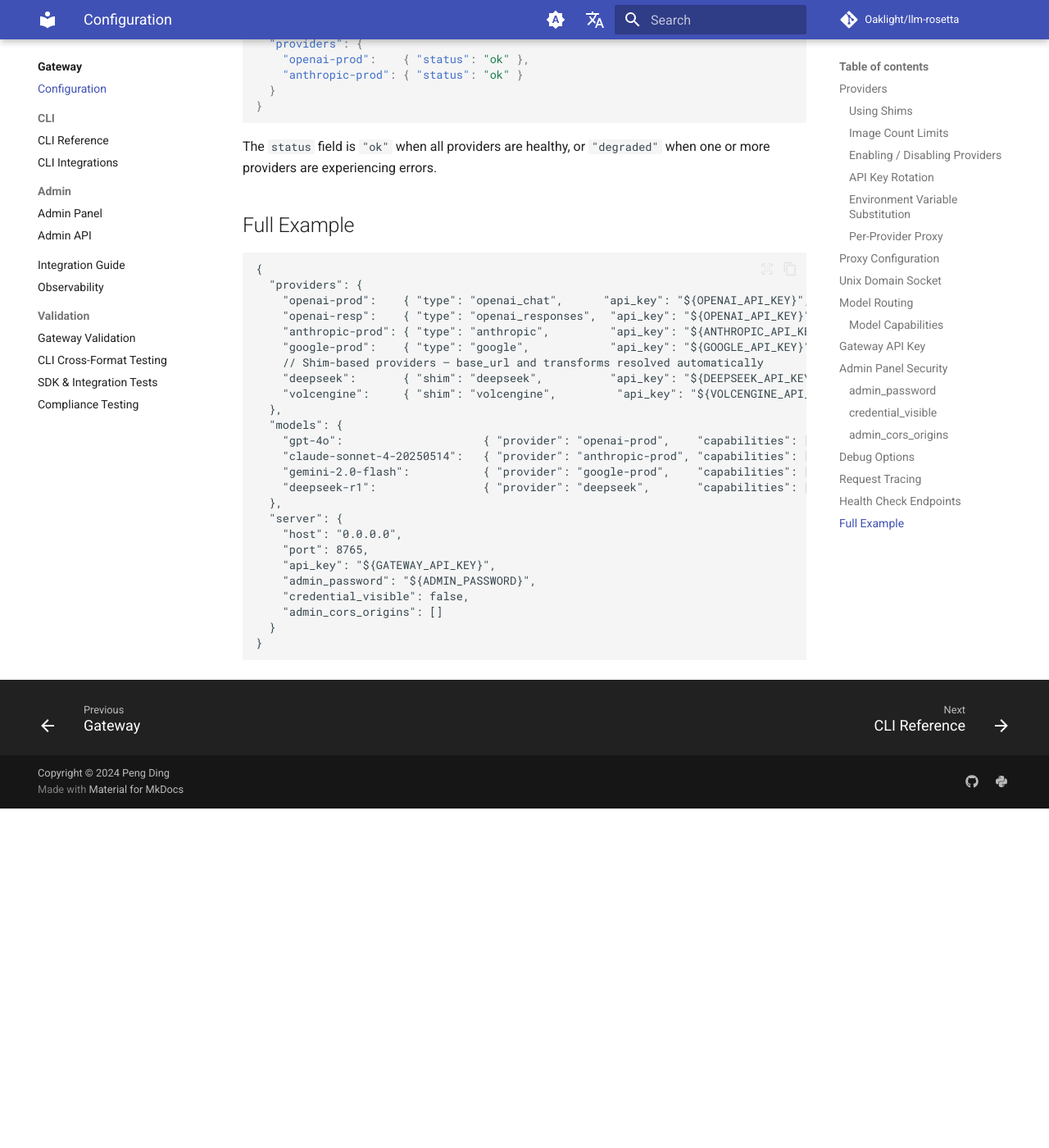
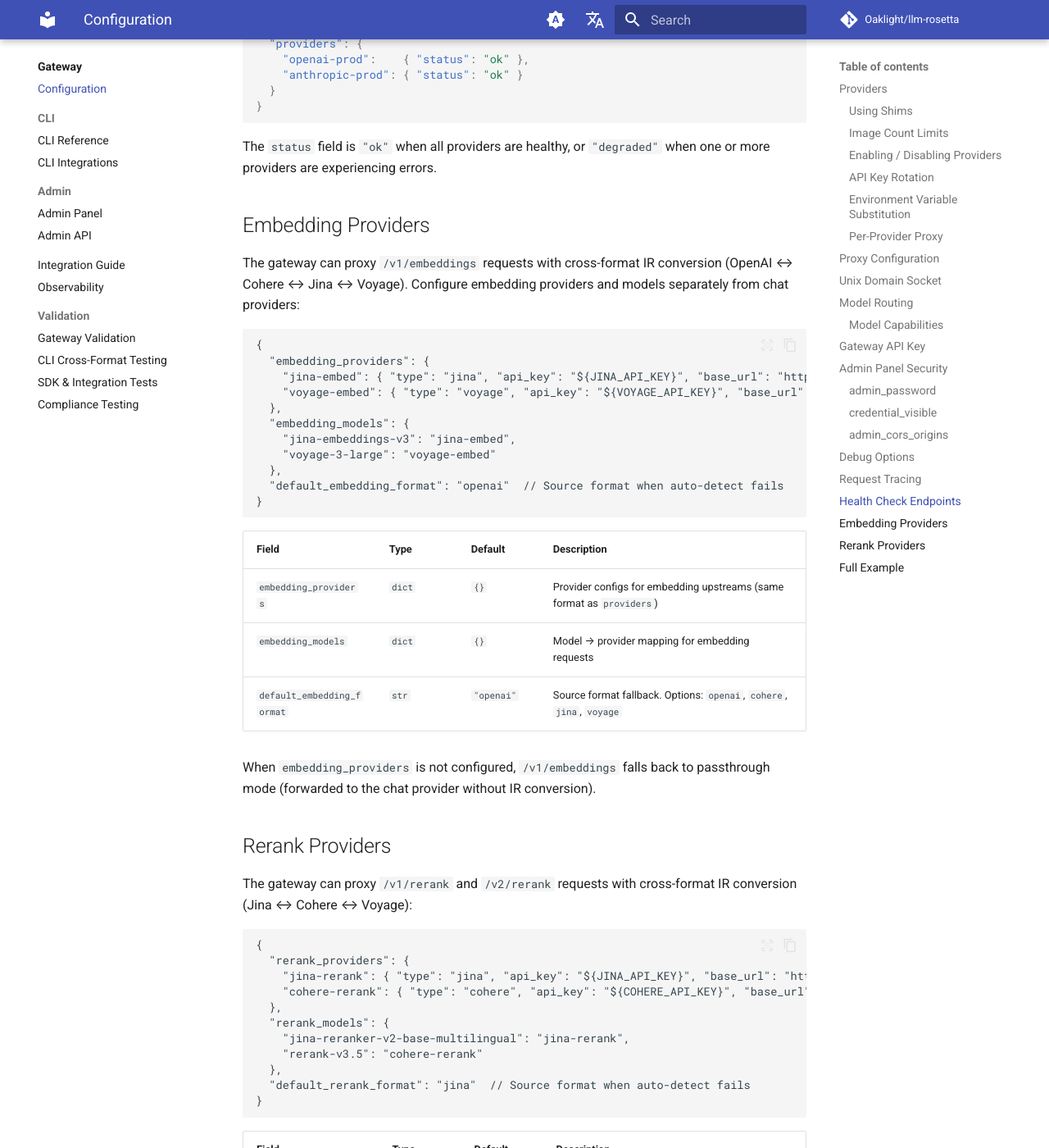
Before and after one commit to Oaklight/llm-rosetta, an MkDocs documentation site: the page built from docs/gateway/configuration.md, in a window 1280 px wide and 1400 px high, scrolled down 8074 px. Shown: the whole window at 82% size. Built offline with MkDocs 1.6.1 and Material for MkDocs 9.7.7, drawn with Linux system fonts in a browser that asks for light colours; comment, search, counter and statistics services are not loaded; before the commit the page ends 9060 px from its top, so only the background shows below that; some of the changed text lies outside the part shown.

Commit message:
docs: update streaming, converters, shims, configuration, integration, roadmap for v0.9.0

````diff
--- a/docs/gateway/configuration.md
+++ b/docs/gateway/configuration.md
@@ -324,6 +324,58 @@ Example `/health` response:
 
 The `status` field is `"ok"` when all providers are healthy, or `"degraded"` when one or more providers are experiencing errors.
 
+## Embedding Providers
+
+The gateway can proxy `/v1/embeddings` requests with cross-format IR conversion (OpenAI ↔ Cohere ↔ Jina ↔ Voyage). Configure embedding providers and models separately from chat providers:
+
+```jsonc
+{
+  "embedding_providers": {
+    "jina-embed": { "type": "jina", "api_key": "${JINA_API_KEY}", "base_url": "https://api.jina.ai" },
+    "voyage-embed": { "type": "voyage", "api_key": "${VOYAGE_API_KEY}", "base_url": "https://api.voyageai.com" }
+  },
+  "embedding_models": {
+    "jina-embeddings-v3": "jina-embed",
+    "voyage-3-large": "voyage-embed"
+  },
+  "default_embedding_format": "openai"  // Source format when auto-detect fails
+}
+```
+
+| Field | Type | Default | Description |
+|-------|------|---------|-------------|
+| `embedding_providers` | `dict` | `{}` | Provider configs for embedding upstreams (same format as `providers`) |
+| `embedding_models` | `dict` | `{}` | Model → provider mapping for embedding requests |
+| `default_embedding_format` | `str` | `"openai"` | Source format fallback. Options: `openai`, `cohere`, `jina`, `voyage` |
+
+When `embedding_providers` is not configured, `/v1/embeddings` falls back to passthrough mode (forwarded to the chat provider without IR conversion).
+
+## Rerank Providers
+
+The gateway can proxy `/v1/rerank` and `/v2/rerank` requests with cross-format IR conversion (Jina ↔ Cohere ↔ Voyage):
+
+```jsonc
+{
+  "rerank_providers": {
+    "jina-rerank": { "type": "jina", "api_key": "${JINA_API_KEY}", "base_url": "https://api.jina.ai" },
+    "cohere-rerank": { "type": "cohere", "api_key": "${COHERE_API_KEY}", "base_url": "https://api.cohere.com" }
+  },
+  "rerank_models": {
+    "jina-reranker-v2-base-multilingual": "jina-rerank",
+    "rerank-v3.5": "cohere-rerank"
+  },
+  "default_rerank_format": "jina"  // Source format when auto-detect fails
+}
+```
+
+| Field | Type | Default | Description |
+|-------|------|---------|-------------|
+| `rerank_providers` | `dict` | `{}` | Provider configs for rerank upstreams |
+| `rerank_models` | `dict` | `{}` | Model → provider mapping for rerank requests |
+| `default_rerank_format` | `str` | `"jina"` | Source format fallback. Options: `jina`, `cohere`, `voyage` |
+
+The `/v2/rerank` endpoint auto-detects Cohere source format from the URL path.
+
 ## Full Example
 
 ```jsonc
````
Also changed, not shown: docs/api/converters.md (+24 -0 lines), docs/gateway/integration.md (+2 -0 lines), docs/guide/shims.md (+22 -0 lines), docs/guide/streaming.md (+1 -0 lines), docs/roadmap.md (+20 -14 lines).
